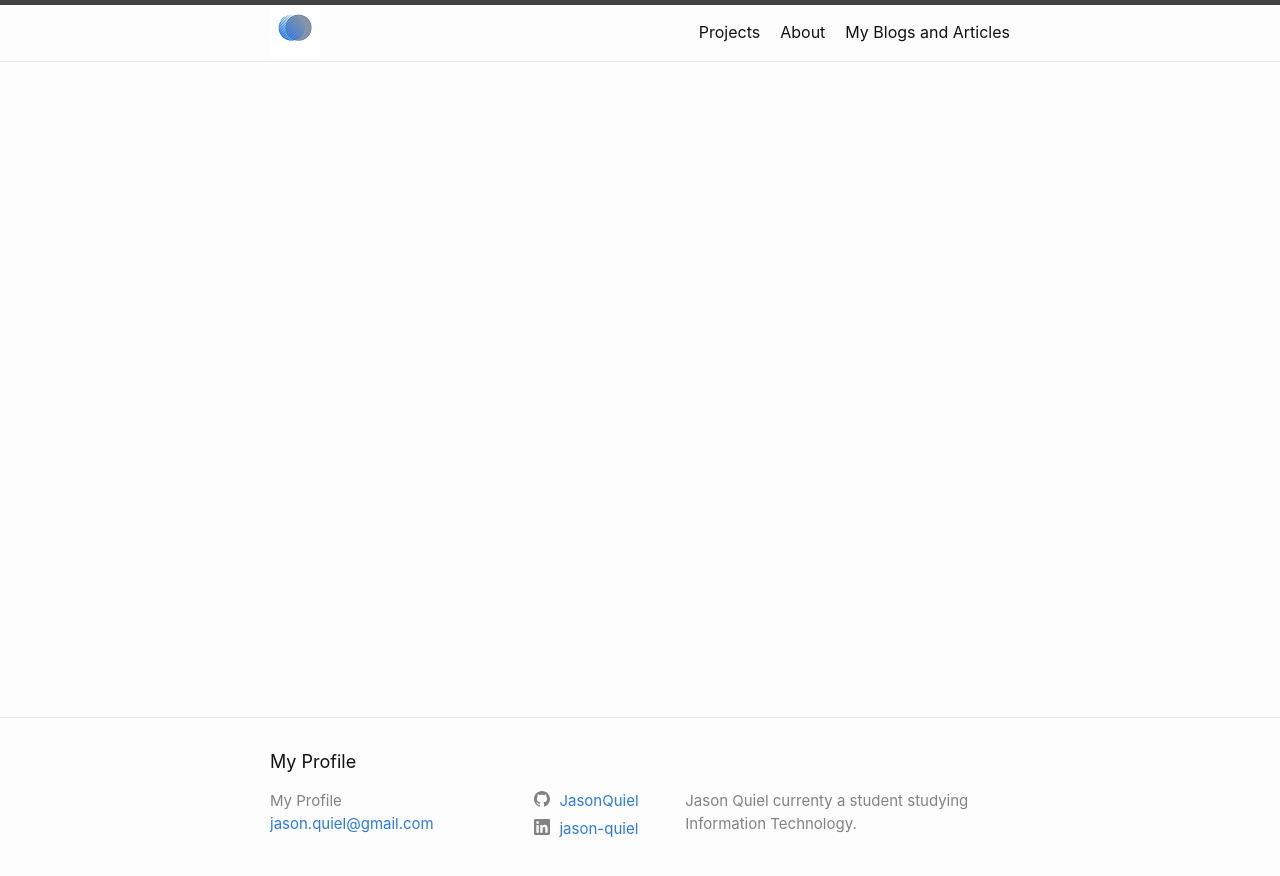
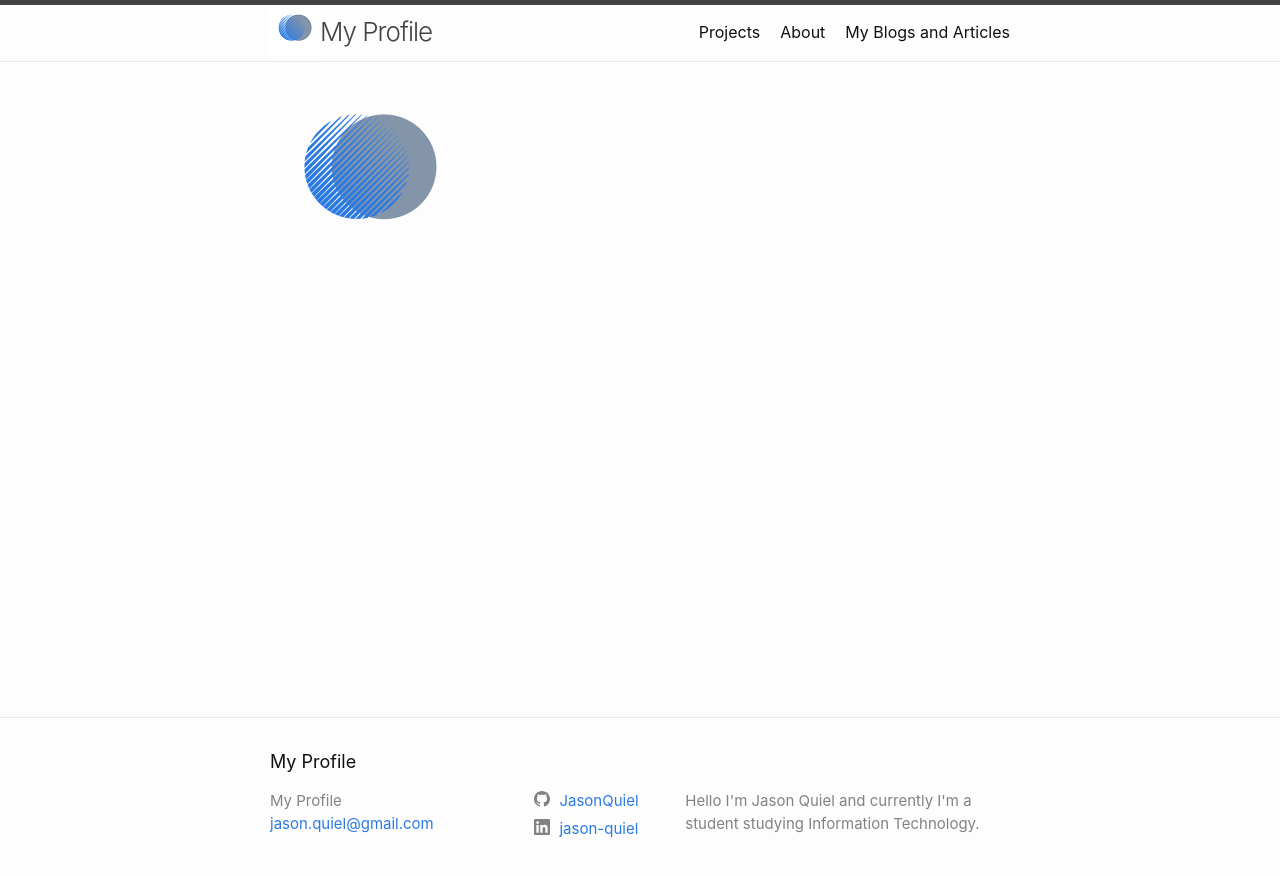
Before and after one commit to JasonQuiel/jasonquiel.github.io, a Jekyll site: the page built from index.markdown, in a window 1280 px wide. Shown: the top 876 px of the page. Built offline with Jekyll 4.4.1, drawn with Linux system fonts in a browser that asks for light colours.

Commit message:
updates on website

```diff
--- a/_config.yml
+++ b/_config.yml
@@ -22,7 +22,7 @@ title: My Profile
 title-logo: /images/title-logo.png
 email: jason.quiel@gmail.com
 description: >- # this means to ignore newlines until "baseurl:"
-  Jason Quiel currenty a student studying Information Technology.
+ Hello I'm Jason Quiel and currently I'm a student studying Information Technology.
 baseurl: "" # the subpath of your site, e.g. /blog
 url: "" # the base hostname & protocol for your site, e.g. http://example.com
 
--- a/_includes/header.html
+++ b/_includes/header.html
@@ -3,10 +3,8 @@
   <div class="wrapper">
     {%- assign default_paths = site.pages | map: "path" -%}
     {%- assign page_paths = site.header_pages | default: default_paths -%}
-    <!-- My original title which displays only my title
-    <a class="site-title" rel="author" href="{{ "/" | relative_url }}">{{ site.title | escape }}</a>
-    -->
-    <!---->
+
+
     <a class="site-title" rel="author" href="{{ "/" | relative_url }}">
       {%- if site.title-logo -%}
         <img src="{{ site.title-logo | relative_url }}" alt="{{ site.title | escape }}"></img>
@@ -14,6 +12,7 @@
         {{ site.title | escape }}
             {%- endif -%}
     </a>
+    <a class="site-title" rel="author" href="{{ "/" | relative_url }}">{{ site.title | escape }}</a>
 
     {%- if page_paths -%}
       <nav class="site-nav">
--- a/about.markdown
+++ b/about.markdown
@@ -7,5 +7,5 @@ permalink: /about/
 <center><h1>Hello and Welcome</h1></center>
 
 My name is Jason Quiel and this is my profile page.  I'm currently a student in New Zealand studying Information Technology.
-I have a background in hospitality, as a certified Horticultralist and experience in IT.  This site is under constant development
+I have a background in hospitality, as a certified Horticultralist and experience in IT.  This site is under constant development so check back later!
 ![daisy](/images/faciateddaisy.jpg)
--- a/index.markdown
+++ b/index.markdown
@@ -4,3 +4,5 @@
 
 layout: default
 ---
+
+![logo](/images/simplelogo.png)
```
